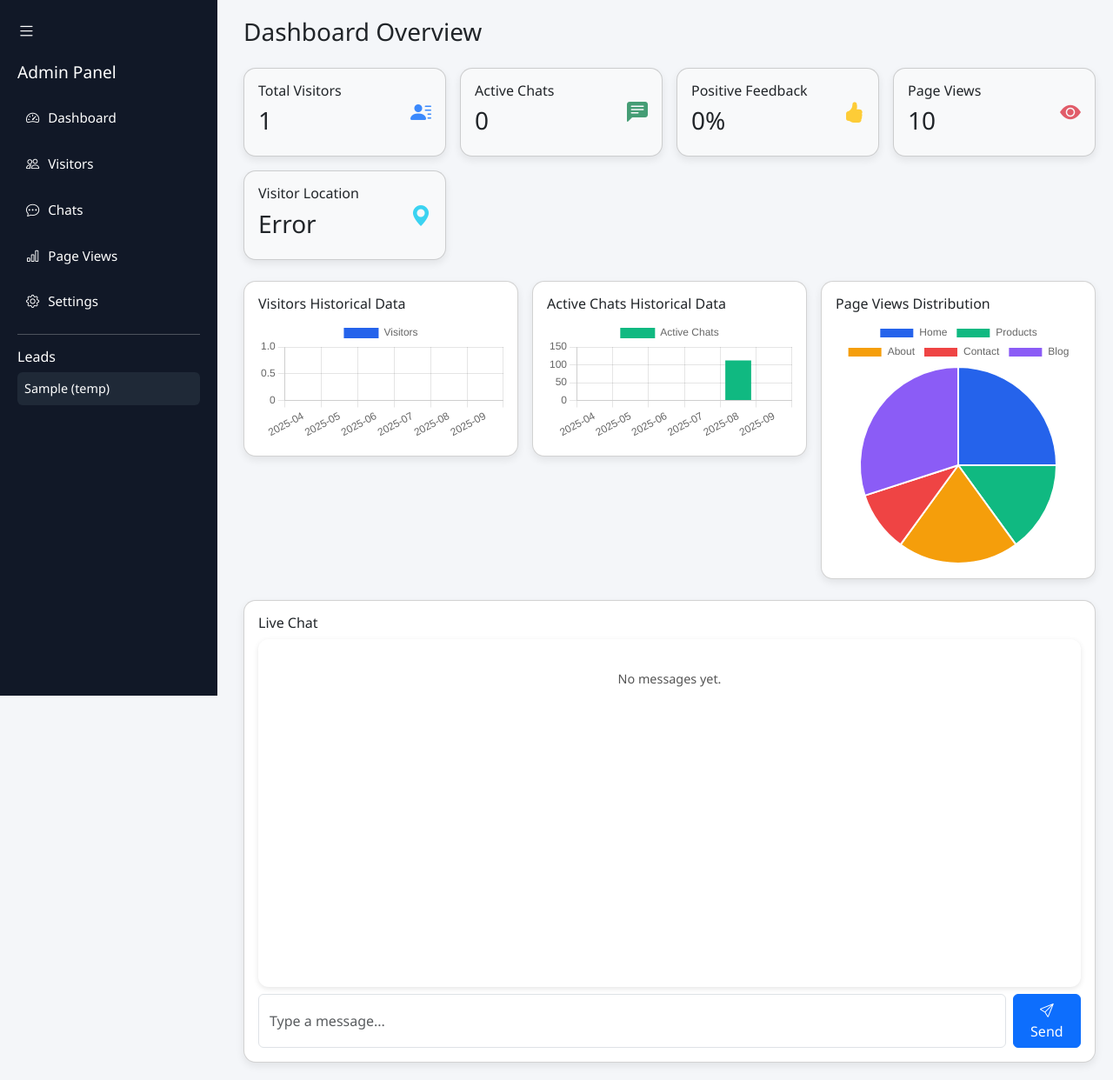
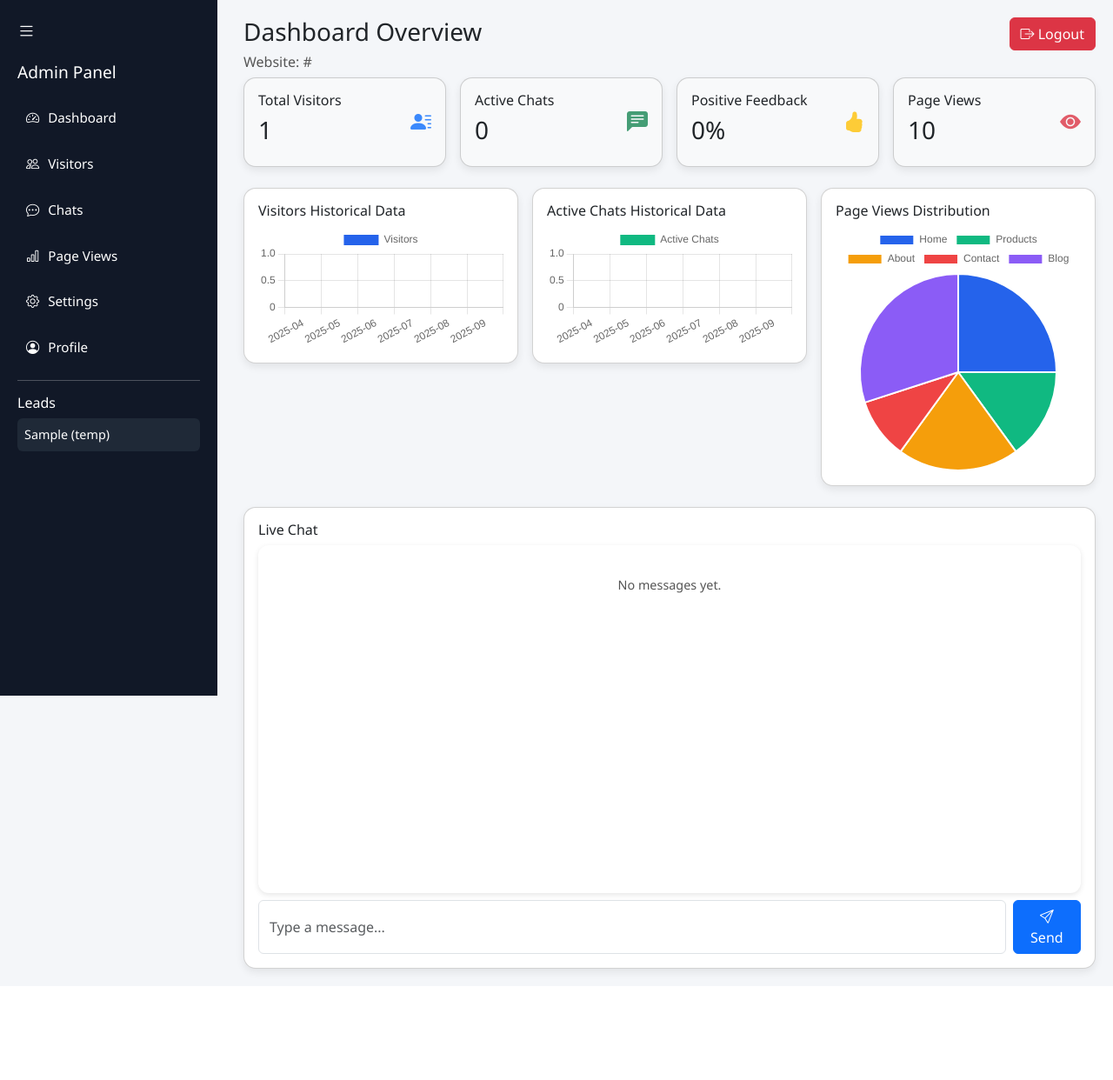
Before and after one commit to Kumarabhi421/chatsupport, a Django app: template chat/templates/chat/admin_panel.html in a window 1280 px wide. Shown: the whole page at 87% size. After the commit the page ends 1124 px from the top, so only its background shows below. Run offline with Django 4.2, Linux system fonts and the light colour scheme; the template is opened without the code that fills it: values that come from a table or form of the project are taken from there, others are empty; data comes from the database, SQL or seed files in the repository; tables that the repository leaves empty hold one stand-in row (values such as "Sample post"); data that the repository does not hold is empty.

Commit message:
Update admin_panel.html

```diff
--- a/chat/templates/chat/admin_panel.html
+++ b/chat/templates/chat/admin_panel.html
@@ -4,8 +4,8 @@
   <meta charset="UTF-8">
   <title>Admin Panel</title>
   <link href="https://cdn.jsdelivr.net/npm/bootstrap@5.3.0/dist/css/bootstrap.min.css" rel="stylesheet">
+  <link href="https://cdn.jsdelivr.net/npm/bootstrap-icons@1.10.5/font/bootstrap-icons.css" rel="stylesheet">
   <script src="https://cdn.jsdelivr.net/npm/chart.js"></script>
-  <link href="https://cdn.jsdelivr.net/npm/bootstrap-icons@1.10.5/font/bootstrap-icons.css" rel="stylesheet">
   <style>
     body { background: #f4f6f9; margin:0; font-family:Segoe UI,Tahoma; }
     .sidebar {
@@ -22,29 +22,26 @@
       font-size: 0.95rem;
     }
     .sidebar a:hover { background: #1f2937; }
-    .main-content { margin-left: 260px; padding: 20px; transition: margin-left 0.3s; }
+    .main-content { margin-left: 260px; padding: 20px; transition: margin-left 0.3s; position: relative; }
     .collapsed ~ .main-content { margin-left: 80px; }
-    .card {
-      border-radius: 14px;
-      box-shadow: 0 4px 10px rgba(0,0,0,.08);
-      transition: transform .2s;
-    }
+    .logout-btn { position:absolute; top:20px; right:20px; }
+    .card { border-radius: 14px; box-shadow: 0 4px 10px rgba(0,0,0,.08); transition: transform .2s; }
     .card:hover { transform: translateY(-4px); }
     .stat-icon { font-size: 1.5rem; opacity:0.8; }
-    .chat-box {
-      height: 400px; overflow-y: auto; background: #fff; padding: 15px;
-      border-radius: 12px; box-shadow: 0 2px 6px rgba(0,0,0,.1);
-    }
+    .chat-box { height: 400px; overflow-y: auto; background: #fff; padding: 15px;
+      border-radius: 12px; box-shadow: 0 2px 6px rgba(0,0,0,.1); }
     .msg { margin: 8px 0; padding:8px 12px; border-radius:8px; display:inline-block; max-width:70%; }
     .msg.admin { float:right; background:#d9fce7; color:#111; clear:both; }
     .msg.user { float:left; background:#e7f1ff; color:#111; clear:both; }
-    .lead-item {
-      padding:8px; margin:5px 0; border-radius:6px; background:#1f2937;
-      cursor:pointer; font-size:0.9rem;
-    }
+    .lead-item { padding:8px; margin:5px 0; border-radius:6px; background:#1f2937;
+      cursor:pointer; font-size:0.9rem; }
     .lead-item:hover { background:#374151; }
     .toggle-btn { cursor:pointer; font-size:1.3rem; margin-bottom:20px; display:inline-block; }
     .loading { text-align:center; padding:20px; font-size:0.9rem; color:#555; }
+    .section { display:none; }
+    .section.active { display:block; }
+
+
   </style>
 </head>
 <body>
@@ -52,11 +49,12 @@
   <div class="sidebar" id="sidebar">
     <span class="toggle-btn text-white" onclick="toggleSidebar()"><i class="bi bi-list"></i></span>
     <h2>Admin Panel</h2>
-    <a href="#"><i class="bi bi-speedometer2"></i><span>Dashboard</span></a>
+    <a href="#" onclick="showSection('dashboard')"><i class="bi bi-speedometer2"></i><span>Dashboard</span></a>
     <a href="#"><i class="bi bi-people"></i><span>Visitors</span></a>
     <a href="#"><i class="bi bi-chat-dots"></i><span>Chats</span></a>
     <a href="#"><i class="bi bi-bar-chart"></i><span>Page Views</span></a>
     <a href="#"><i class="bi bi-gear"></i><span>Settings</span></a>
+    <a href="#" onclick="showSection('profile')"><i class="bi bi-person-circle"></i><span>Profile</span></a>
     <hr>
     <h6>Leads</h6>
     <div id="leadList"><div class="loading">Loading leads...</div></div>
@@ -64,17 +62,21 @@
 
   <!-- Main Content -->
   <div class="main-content">
-    <h3 class="mb-4">Dashboard Overview</h3>
+    <!-- Logout Button -->
+    <form method="post" action="{% url 'website_admin_logout' %}" class="logout-btn">
+      {% csrf_token %}
+      <button type="submit" class="btn btn-danger"><i class="bi bi-box-arrow-right"></i> Logout</button>
+    </form>
 
-    <!-- Stats Cards -->
+    <!-- Dashboard Section -->
+    <div id="dashboard" class="section active">
+      <h3 class="mb-2">Dashboard Overview</h3>
+      <h6 id="currentWebsite" style="color:#555;">Website: {{ website.website_url }}</h6>
       <div class="row mb-4 g-3">
         <div class="col-md-3">
           <div class="card p-3 bg-light">
             <div class="d-flex justify-content-between align-items-center">
-            <div>
-              <h6>Total Visitors</h6>
-              <h3 id="visitorsCount">0</h3>
-            </div>
+              <div><h6>Total Visitors</h6><h3 id="visitorsCount">0</h3></div>
               <i class="bi bi-person-lines-fill stat-icon text-primary"></i>
             </div>
           </div>
@@ -82,10 +84,7 @@
         <div class="col-md-3">
           <div class="card p-3 bg-light">
             <div class="d-flex justify-content-between align-items-center">
-            <div>
-              <h6>Active Chats</h6>
-              <h3 id="chatsCount">0</h3>
-            </div>
+              <div><h6>Active Chats</h6><h3 id="chatsCount">0</h3></div>
               <i class="bi bi-chat-left-text-fill stat-icon text-success"></i>
             </div>
           </div>
@@ -93,10 +92,7 @@
         <div class="col-md-3">
           <div class="card p-3 bg-light">
             <div class="d-flex justify-content-between align-items-center">
-            <div>
-              <h6>Positive Feedback</h6>
-              <h3 id="feedbackCount">0%</h3>
-            </div>
+              <div><h6>Positive Feedback</h6><h3 id="feedbackCount">0%</h3></div>
               <i class="bi bi-hand-thumbs-up-fill stat-icon text-warning"></i>
             </div>
           </div>
@@ -104,58 +100,24 @@
         <div class="col-md-3">
           <div class="card p-3 bg-light">
             <div class="d-flex justify-content-between align-items-center">
-            <div>
-              <h6>Page Views</h6>
-              <h3 id="pageViewsCount">0</h3>
-            </div>
+              <div><h6>Page Views</h6><h3 id="pageViewsCount">0</h3></div>
               <i class="bi bi-eye-fill stat-icon text-danger"></i>
-          </div>
-        </div>
-      </div>
-      <!-- Location Card -->
-      <div class="col-md-3">
-        <div class="card p-3 bg-light">
-          <div class="d-flex justify-content-between align-items-center">
-            <div>
-              <h6>Visitor Location</h6>
-              <h3 id="locationCard">Loading...</h3>
-            </div>
-            <i class="bi bi-geo-alt-fill stat-icon text-info"></i>
             </div>
           </div>
         </div>
       </div>
 
-    <!-- Charts Row -->
       <div class="row g-3">
-      <div class="col-md-4">
-        <div class="card p-3">
-          <h6>Visitors Historical Data</h6>
-          <canvas id="visitorsChart"></canvas>
-        </div>
-      </div>
-      <div class="col-md-4">
-        <div class="card p-3">
-          <h6>Active Chats Historical Data</h6>
-          <canvas id="chatsChart"></canvas>
-        </div>
-      </div>
-      <div class="col-md-4">
-        <div class="card p-3">
-          <h6>Page Views Distribution</h6>
-          <canvas id="pageViewsChart"></canvas>
-        </div>
-      </div>
+        <div class="col-md-4"><div class="card p-3"><h6>Visitors Historical Data</h6><canvas id="visitorsChart"></canvas></div></div>
+        <div class="col-md-4"><div class="card p-3"><h6>Active Chats Historical Data</h6><canvas id="chatsChart"></canvas></div></div>
+        <div class="col-md-4"><div class="card p-3"><h6>Page Views Distribution</h6><canvas id="pageViewsChart"></canvas></div></div>
       </div>
 
-    <!-- Chat Box -->
       <div class="row mt-4">
         <div class="col-md-12">
           <div class="card p-3">
             <h6>Live Chat</h6>
-          <div class="chat-box" id="chatBox">
-            <div class="loading">No messages yet.</div>
-          </div>
+            <div class="chat-box" id="chatBox"><div class="loading">No messages yet.</div></div>
             <div class="d-flex mt-2">
               <input type="text" id="chatInput" class="form-control me-2" placeholder="Type a message...">
               <button class="btn btn-primary" id="sendBtn"><i class="bi bi-send"></i> Send</button>
@@ -165,141 +127,164 @@
       </div>
     </div>
 
+       <!-- Profile -->
+    <div id="profile" class="section">
+      <h3 class="mb-4 fw-bold"><i class="bi bi-person-badge"></i> Profile Management</h3>
+      <div class="card shadow-sm border-0">
+        <div class="card-header bg-primary text-white d-flex align-items-center">
+          <i class="bi bi-globe2 me-2"></i>
+          <h6 class="mb-0">Website Management</h6>
+        </div>
+        <div class="card-body">
+          <form method="post" action="/save-website/">
+            {% csrf_token %}
+            <div class="row g-3">
+              <div class="col-md-6">
+                <label class="form-label fw-semibold"><i class="bi bi-hash"></i> Website ID</label>
+                <input type="text" class="form-control" value="" readonly placeholder="Auto-generated">
+              </div>
+              <div class="col-md-6">
+                <label class="form-label fw-semibold"><i class="bi bi-link-45deg"></i> Website URL</label>
+                <input type="url" class="form-control" name="website_url" placeholder="https://example.com" required>
+              </div>
+              <div class="col-md-6">
+                <label class="form-label fw-semibold"><i class="bi bi-envelope"></i> Email</label>
+                <input type="email" class="form-control" name="email" placeholder="Enter email" required>
+              </div>
+              <div class="col-md-6">
+                <label class="form-label fw-semibold"><i class="bi bi-lock"></i> Password</label>
+                <input type="password" class="form-control" name="password" placeholder="Enter password" required>
+              </div>
+            </div>
+            <div class="mt-3 text-end">
+              <button class="btn btn-success px-4" type="submit"><i class="bi bi-save"></i> Save Website</button>
+            </div>
+          </form>
+        </div>
+      </div>
+    </div>
+  </div>
+
+
   <!-- Scripts -->
  <script>
-  function toggleSidebar(){
-    document.getElementById("sidebar").classList.toggle("collapsed");
+function toggleSidebar(){ document.getElementById("sidebar").classList.toggle("collapsed"); }
+function showSection(id){
+  document.querySelectorAll(".section").forEach(s=>s.classList.remove("active"));
+  document.getElementById(id).classList.add("active");
 }
 
-  // ================== Stats & Graph Data ==================
+const websiteId = "{{ website.id }}"; // session website ID
+
+// ================= Dashboard Data Load =================
 async function loadDashboardData(){
   try{
-      const res = await fetch("/api/stats/");
+    const res = await fetch(`/api/stats/?website_id=${websiteId}`);
     const data = await res.json();
-
     document.getElementById("visitorsCount").innerText = data.total_visitors || 0;
     document.getElementById("chatsCount").innerText = data.total_chats || 0;
     document.getElementById("feedbackCount").innerText = (data.feedback_percent || 0) + "%";
     document.getElementById("pageViewsCount").innerText = data.page_views_total || 0;
 
     new Chart(document.getElementById('visitorsChart'), {
-        type: 'bar',
-        data: {
-          labels: data.months || [],
-          datasets: [{ label:"Visitors", data:data.visitors_data||[], backgroundColor:"#2563eb" }]
-        },
-        options:{responsive:true,scales:{y:{beginAtZero:true}}}
+      type:'bar',
+      data:{ labels:data.months||[], datasets:[{label:"Visitors",data:data.visitors_data||[],backgroundColor:"#2563eb"}] },
+      options:{responsive:true, scales:{y:{beginAtZero:true}}}
     });
-
     new Chart(document.getElementById('chatsChart'), {
-        type: 'bar',
-        data: {
-          labels: data.months || [],
-          datasets: [{ label:"Active Chats", data:data.chats_data||[], backgroundColor:"#10b981" }]
-        },
-        options:{responsive:true,scales:{y:{beginAtZero:true}}}
+      type:'bar',
+      data:{ labels:data.months||[], datasets:[{label:"Active Chats",data:data.chats_data||[],backgroundColor:"#10b981"}] },
+      options:{responsive:true, scales:{y:{beginAtZero:true}}}
     });
-
-      // ✅ DEMO PIE CHART (hardcoded data)
     const demoPieData = [25, 15, 20, 10, 30];
     new Chart(document.getElementById('pageViewsChart'), {
-        type: 'pie',
-        data: {
-          labels: ["Home","Products","About","Contact","Blog"],
-          datasets: [{ data: demoPieData, backgroundColor:["#2563eb","#10b981","#f59e0b","#ef4444","#8b5cf6"] }]
-        },
+      type:'pie',
+      data:{ labels:["Home","Products","About","Contact","Blog"], datasets:[{ data:demoPieData, backgroundColor:["#2563eb","#10b981","#f59e0b","#ef4444","#8b5cf6"] }] },
       options:{responsive:true}
     });
-    }catch(err){console.error("Dashboard load error:",err);}
+  }catch(err){ console.error("Dashboard load error:",err); }
 }
 
-  // ================== Location ==================
-  async function loadLocation(){
-    try{
-      const res = await fetch("/api/location/");
-      const data = await res.json();
-      if(data.city && data.country){
-        document.getElementById("locationCard").innerText = data.city + ", " + data.country;
-      }else{
-        document.getElementById("locationCard").innerText = "Unknown";
-      }
-    }catch(err){
-      document.getElementById("locationCard").innerText = "Error";
-    }
-  }
-
-  // ================== Chat Section ==================
+// ================= Chat Section =================
 let currentContactId = null;
 const chatBox = document.getElementById("chatBox");
 const msgInput = document.getElementById("chatInput");
 const sendBtn = document.getElementById("sendBtn");
 
 function appendMessage(sender,message){
-    const div=document.createElement("div");
-    div.className="msg "+(sender.toLowerCase()==="admin"?"admin":"user");
-    div.innerHTML=`${message}`;
+  const div = document.createElement("div");
+  div.className = "msg " + (sender.toLowerCase()==="admin" ? "admin" : "user");
+  div.innerHTML = message;
   chatBox.appendChild(div);
-    chatBox.scrollTop=chatBox.scrollHeight;
+  chatBox.scrollTop = chatBox.scrollHeight;
 }
 
 function loadMessages(contactId){
   currentContactId = contactId;
   fetch(`/api/messages/${contactId}/`).then(res=>res.json()).then(data=>{
-      chatBox.innerHTML="";
-      if(!data.messages?.length){
-        chatBox.innerHTML="<div class='loading'>No messages yet.</div>"; return;
-      }
-      // ✅ WhatsApp style (oldest upar, latest niche)
-      data.messages.forEach(m=>appendMessage(m.sender||"User", m.text||""));
+    chatBox.innerHTML = "";
+    if(!data.messages?.length){ chatBox.innerHTML="<div class='loading'>No messages yet.</div>"; return; }
+    data.messages.slice().reverse().forEach(m=>appendMessage(m.sender||"User", m.text||""));
   });
 }
 
 function sendMessage(){
   if(!currentContactId){ alert("Select a lead first"); return; }
-    const text=msgInput.value.trim(); if(!text) return;
-    appendMessage("Admin",text); msgInput.value="";
-    fetch("/api/admin-send/",{
-      method:"POST", headers:{"Content-Type":"application/json"},
-      body:JSON.stringify({contact_id:currentContactId,message:text})
+  const text = msgInput.value.trim();
+  if(!text) return;
+  appendMessage("Admin", text);
+  msgInput.value = "";
+
+  fetch("/api/admin-send/", {
+    method: "POST",
+    headers: {"Content-Type":"application/json"},
+    body: JSON.stringify({
+      contact_id: currentContactId,
+      message: text,
+      website_id: websiteId   // <-- important
+    })
   });
 }
-  sendBtn.addEventListener("click",sendMessage);
-  msgInput.addEventListener("keypress",e=>{ if(e.key==="Enter") sendMessage(); });
 
-  const evtSource=new EventSource("/api/lead-stream/");
-  evtSource.onmessage=function(event){
+// Send button and Enter key
+sendBtn.addEventListener("click", sendMessage);
+msgInput.addEventListener("keypress", e=>{ if(e.key==="Enter") sendMessage(); });
+
+// ================= EventSource for real-time =================
+const evtSource = new EventSource("/api/lead-stream/");
+evtSource.onmessage = function(event){
   try{
-      const data=JSON.parse(event.data||"{}");
-      if(Number(data.contact_id)===Number(currentContactId)){
+    const data = JSON.parse(event.data||"{}");
+    if(Number(data.contact_id) === Number(currentContactId)){
       appendMessage(data.sender||"User", data.text||"[No content]");
     }
-    }catch(e){}
+  }catch(e){ console.error(e); }
 };
 
-  // ================== Leads ==================
+// ================= Leads List =================
 function loadLeads(){
-    fetch("/api/contacts/").then(res=>res.json()).then(data=>{
-      const leadList=document.getElementById("leadList");
-      leadList.innerHTML="";
-      if(!data.contacts?.length){
-        leadList.innerHTML="<div class='loading'>No leads found.</div>";
-        return;
-      }
-      data.contacts.forEach(c=>{
-        const div=document.createElement("div");
+  fetch(`/api/contacts/?website_id=${websiteId}`).then(res=>res.json()).then(data=>{
+    const leadList = document.getElementById("leadList");
+    leadList.innerHTML = "";
+    if(!data.contacts?.length){ leadList.innerHTML="<div class='loading'>No leads found.</div>"; return; }
+    data.contacts.slice().reverse().forEach(c=>{
+      const websiteName = c.website_url || c.website?.website_url || "Unknown Website";
+      const div = document.createElement("div");
       div.className="lead-item";
-        div.innerText=(c.contact_value||"Unknown")+" ("+(c.contact_type||"temp")+")";
-        div.onclick=()=>{ loadMessages(c.id); };
-
-        // ✅ Normal append (backend already latest-first)
+      div.innerText = (c.contact_value||"Unknown")+" ("+(c.contact_type||"temp")+")";
+      div.onclick = ()=>{
+        document.getElementById("currentWebsite").innerText = `Website: ${websiteName}`;
+        loadMessages(c.id);
+      };
       leadList.appendChild(div);
     });
   });
 }
 
+// Initial load
 loadDashboardData();
 loadLeads();
-  loadLocation();
 </script>
+
 </body>
 </html>
```
Lines whose indentation alone changed are shown as unchanged.
